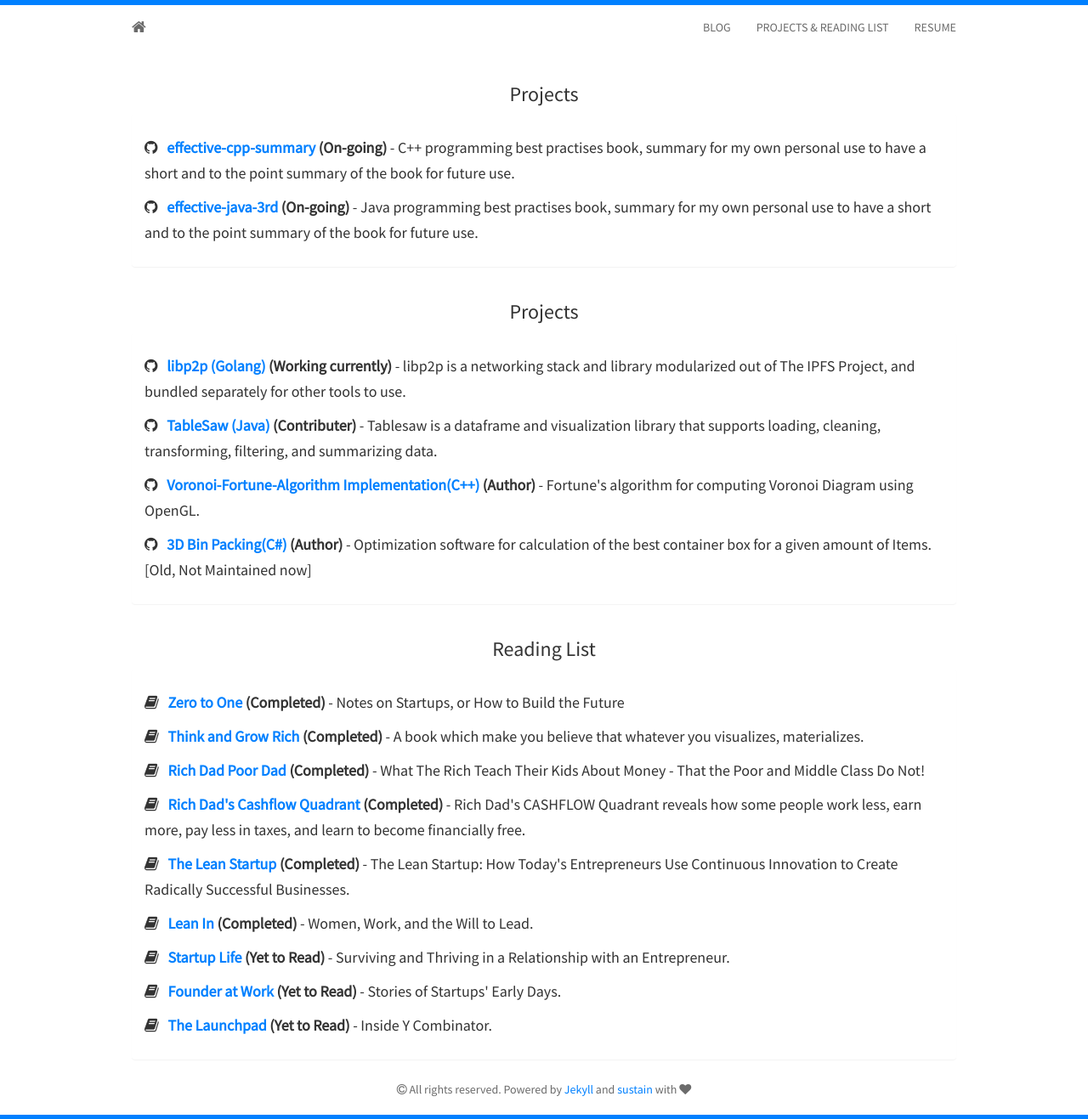
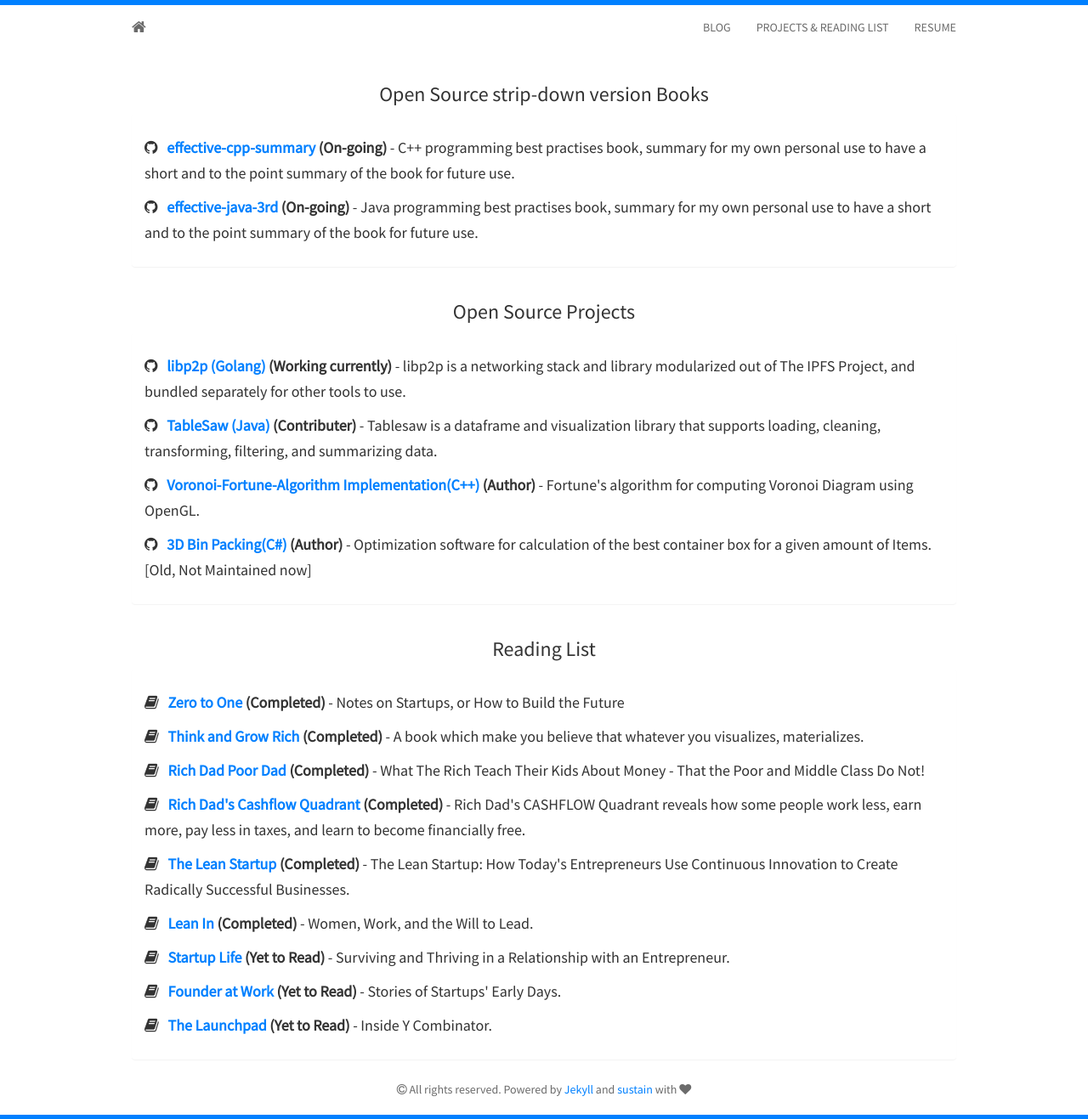
Before and after one commit to SahibYar/SahibYar.github.io, a Jekyll site: the page built from projects.html, in a window 1280 px wide. Shown: the whole page at 85% size. Built offline with Jekyll 4.4.1, drawn with Linux system fonts in a browser that asks for light colours; nearby versions of some CDN libraries.

Commit message:
Update projects.html

```diff
--- a/_includes/projects.html
+++ b/_includes/projects.html
@@ -1,6 +1,6 @@
-<section id="Open Source strip-down version Books">
+<section id="books-projects">
 <div class="container">
-  <h3>Projects</h3>
+  <h3>Open Source strip-down version Books</h3>
   <div class="panel panel-default">
     <div class="panel-body">
 		<h5>
@@ -20,9 +20,9 @@
 </div>
 </section>
 
-<section id="Open Source Projects">
+<section id="projects">
 <div class="container">
-  <h3>Projects</h3>
+  <h3>Open Source Projects</h3>
   <div class="panel panel-default">
     <div class="panel-body">
 		<h5>
@@ -51,7 +51,7 @@
 </section>
 
 
-<section id="projects">
+<section id="readinglist">
 <div class="container">
   <h3>Reading List</h3>
   <div class="panel panel-default">
```
